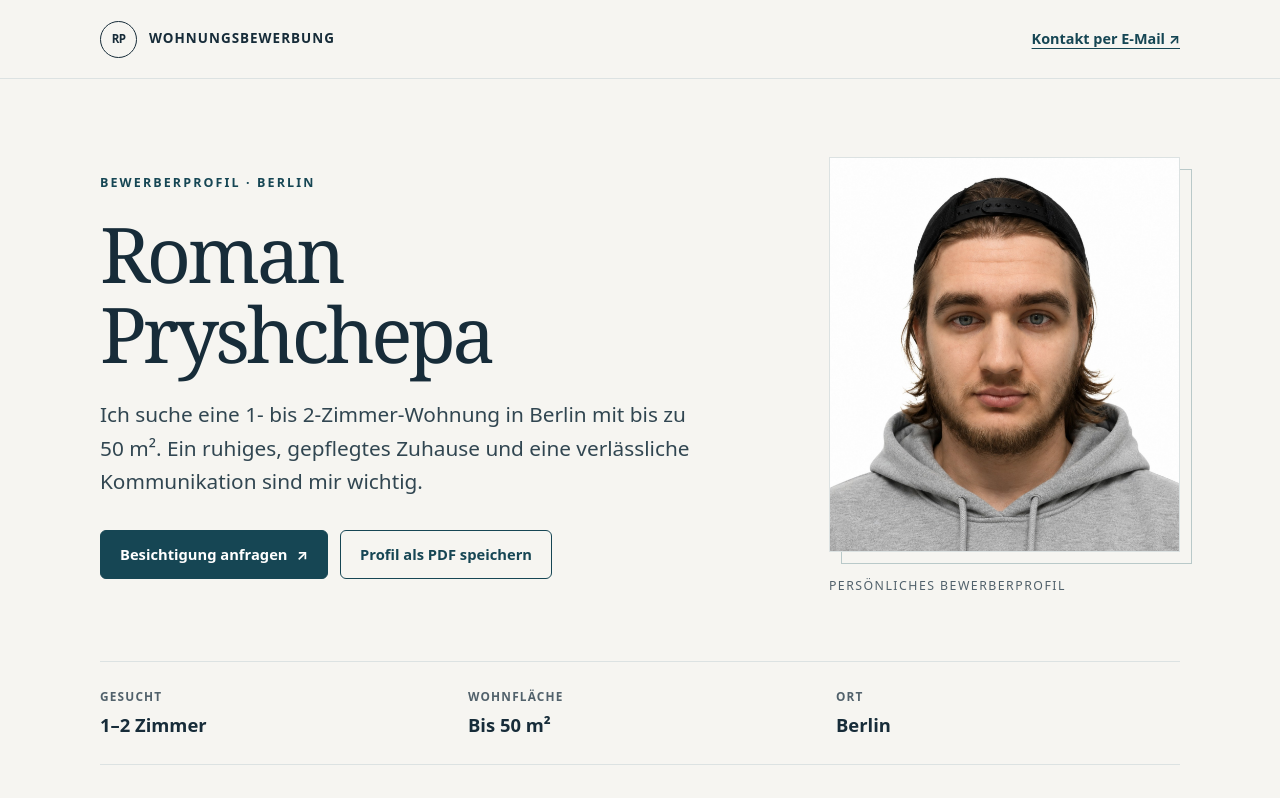
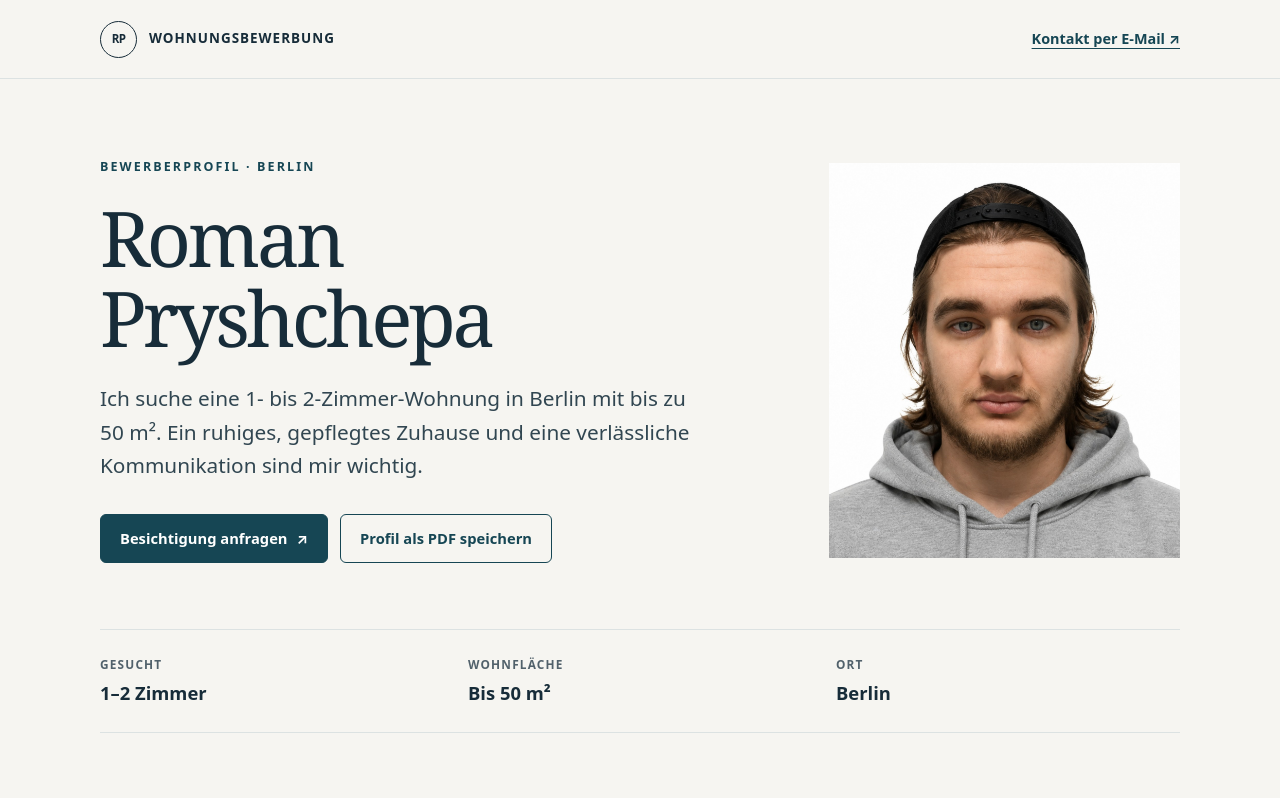
Before and after one commit to Empty405/empty405.github.io, a plain HTML site: page wohnung/index.html in a window 1280 px wide. Shown: the top 798 px of the page. Drawn offline with Linux system fonts and the light colour scheme.

Commit message:
Remove housing portrait frame and caption

```diff
--- a/wohnung/index.html
+++ b/wohnung/index.html
@@ -46,10 +46,7 @@
     .button.secondary { background: transparent; color: var(--accent-dark); }
     .button.secondary:hover { background: var(--soft); }
     .portrait { margin: 0; min-width: 0; }
-    .portrait-media { position: relative; isolation: isolate; }
-    .portrait-media::before { content: ""; position: absolute; inset: 12px -12px -12px 12px; border: 1px solid #b9c9c9; z-index: -1; }
-    .portrait img { display: block; width: 100%; height: auto; aspect-ratio: 4 / 4.5; object-fit: cover; background: #d6dedc; border: 1px solid var(--line); }
-    .portrait figcaption { margin-top: 24px; color: var(--muted); font-size: .77rem; letter-spacing: .12em; text-transform: uppercase; }
+    .portrait img { display: block; width: 100%; height: auto; aspect-ratio: 4 / 4.5; object-fit: cover; background: #d6dedc; border: 0; }
     .facts { display: grid; grid-template-columns: repeat(3, 1fr); gap: 24px; padding-block: 25px; border-top: 1px solid var(--line); border-bottom: 1px solid var(--line); }
     .fact-label { display: block; font-size: .74rem; font-weight: 750; letter-spacing: .1em; text-transform: uppercase; color: var(--muted); margin-bottom: 4px; }
     .fact-value { font-size: 1.15rem; font-weight: 700; }
@@ -75,7 +72,7 @@
     footer { padding-block: 26px; display: flex; justify-content: space-between; gap: 16px; color: var(--muted); font-size: .82rem; }
     @media (max-width: 760px) {
       .hero { grid-template-columns: 1fr; padding-block: 48px 45px; gap: 37px; }
-      .portrait { width: min(calc(100% - 12px), 390px); }
+      .portrait { width: min(100%, 390px); }
       .content { grid-template-columns: 1fr; gap: 42px; padding-block: 48px 58px; }
       .facts { gap: 15px; }
       .contact .wrap { align-items: flex-start; flex-direction: column; }
@@ -102,7 +99,6 @@
       .lead { font-size: 10pt; line-height: 1.45; }
       .print-contact { display: block; margin: 3mm 0 0; font-size: 9pt; overflow-wrap: anywhere; }
       .portrait { width: 31mm; justify-self: end; }
-      .portrait-media::before, .portrait figcaption { display: none; }
       .portrait img { width: 31mm; height: 35mm; aspect-ratio: auto; object-fit: cover; }
       .facts { grid-template-columns: repeat(3, 1fr); padding-block: 13px; break-inside: avoid; }
       .fact:last-child { grid-column: auto; }
@@ -142,10 +138,7 @@
           </div>
         </div>
         <figure class="portrait">
-          <div class="portrait-media">
-            <img src="./portrait.png" alt="Porträt von Roman Pryshchepa" width="1536" height="1536" fetchpriority="high">
-          </div>
-          <figcaption>Persönliches Bewerberprofil</figcaption>
+          <img src="./portrait.png" alt="Porträt von Roman Pryshchepa" width="1536" height="1536" fetchpriority="high">
         </figure>
       </section>
 
```
